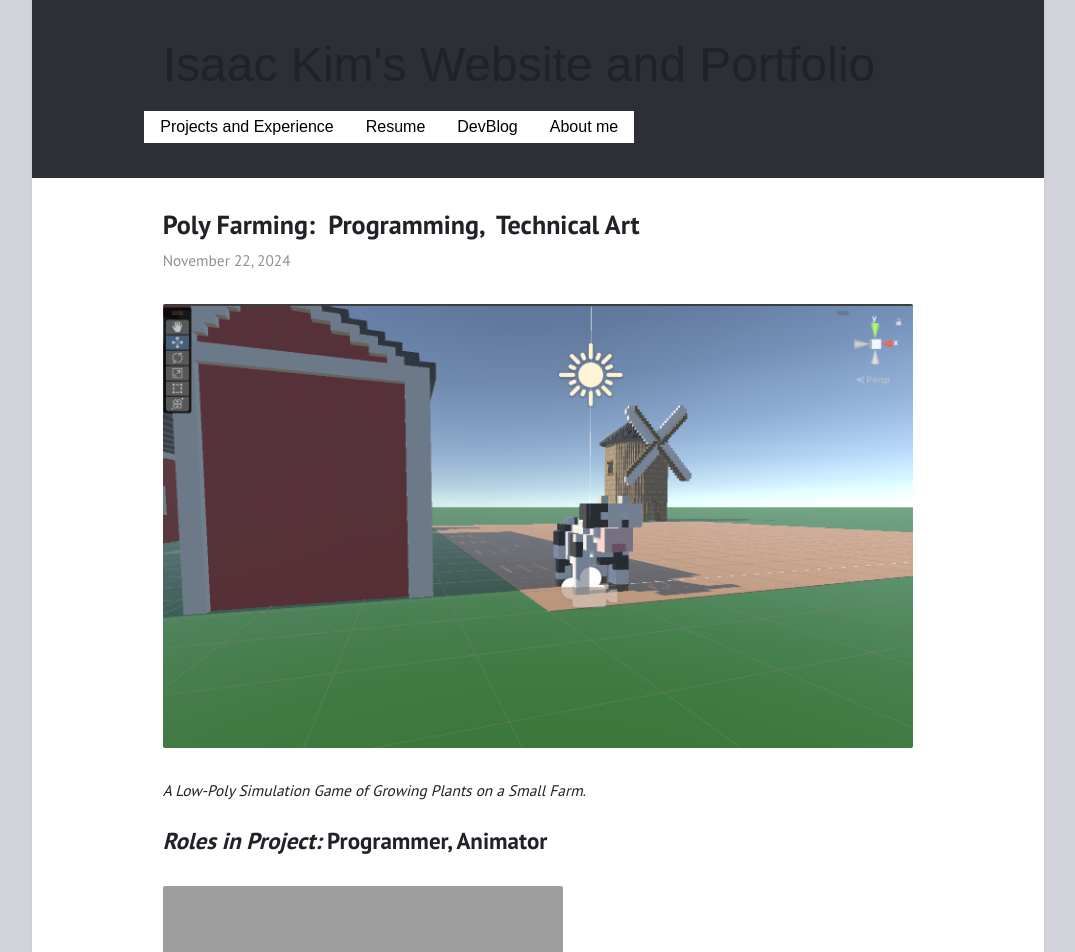
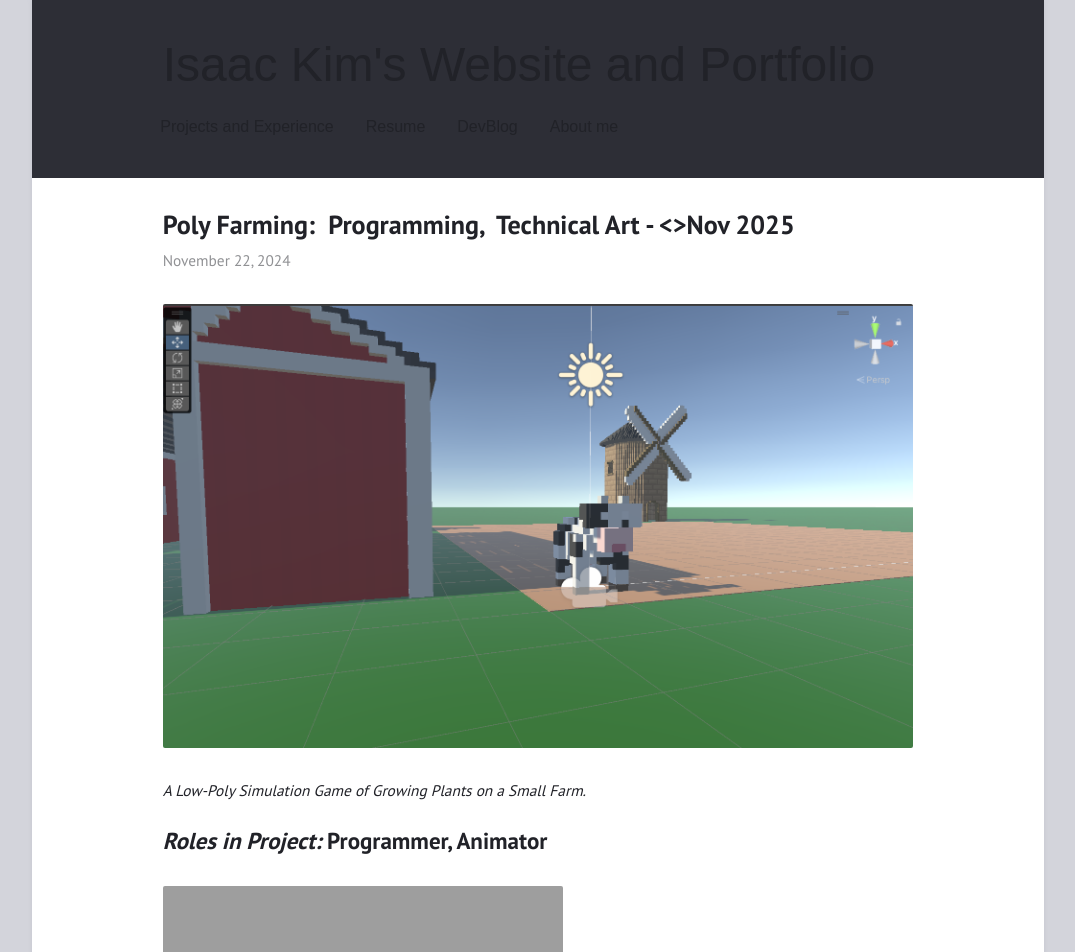
Before and after one commit to isaacwkm/isaacwkm.github.io, a Jekyll site: the page built from _posts/2024-11-22-PolyFarming.md, in a window 1280 px wide. Shown: the top 952 px of the page, without its empty margins (102-1177 px from the left). Built offline with Jekyll 4.4.1, drawn with Linux system fonts in a browser that asks for light colours.

Commit message:
Revert "fixed dynamic styling"
This reverts commit ee887885d053caa91949931a223cfbd6de07609b.

```diff
--- a/_config.yml
+++ b/_config.yml
@@ -31,7 +31,7 @@
 external: # shows a footer with social links - for available icons see fontawesome.com/icons
   - { title: Mail, icon: envelope, url: "mailto:isaacwkm@gmail.com" }
   - { title: Github, icon: github, url: "https://github.com/isaacwkm" }
-  - { title: Subscribe, icon: rss, url: "https://isaacwkm.github.io"}
+  #- {title: Subscribe, icon: rss, url: "/feed.xml"}
 
 comments:
 #  disqus_shortname: ""    # see https://disqus.com/
--- a/_posts/2024-11-22-PolyFarming.md
+++ b/_posts/2024-11-22-PolyFarming.md
@@ -1,5 +1,5 @@
 ---
-title:  "Poly Farming: &nbsp;Programming, &nbsp;Technical Art"
+title:  "Poly Farming: &nbsp;Programming, &nbsp;Technical Art - <>Nov 2025"
 layout: post
 categories: Portfolio
 date: 2024-11-22
--- a/_sass/layout.sass
+++ b/_sass/layout.sass
@@ -23,8 +23,6 @@
 
 nav
   margin: .5em -1.2em
-  background: white
-  color: black
 
 nav a
   font-family: 'Rockwell', sans-serif
--- a/assets/css/frame.sass
+++ b/assets/css/frame.sass
@@ -17,3 +17,11 @@
 @media (min-width: 32em)
   body > header, body > article, body > footer
     padding: 1.75em calc(22% - 6em)
+
+@media (prefers-color-scheme: dark)
+  html
+    background: darken($dark, 4%)
+  body > header, body > footer
+    background: $light
+  body, body > header, body > footer
+    box-shadow: 0 0 0 1px lighten($dark, 8%)
--- a/assets/css/sidebar.sass
+++ b/assets/css/sidebar.sass
@@ -1,60 +1,55 @@
-  ---
-  ---
+---
+---
 
-  @import index
+@import index
 
-  html
-    padding: 0
+html
+  padding: 0
 
-  body
-    font-size: 1.06em
-    margin: 0 0 0 16.5em
-    max-width: inherit
-    overscroll-behavior: none
+body
+  font-size: 1.06em
+  margin: 0 0 0 16.5em
+  max-width: inherit
+  overscroll-behavior: none
 
-  body > header, body > footer
-    display: none
+body > header, body > footer
+  display: none
 
-  body > article
-    margin: 0 5em
-    padding: 2em 0
-    max-width: 50em
+body > article
+  margin: 0 5em
+  padding: 2em 0
+  max-width: 50em
 
-  aside
-    display: block!important
-    position: fixed
-    overflow: auto
-    background: darken($dark, 2%)
-    color: #fff
-    padding: 2.25em
-    width: 12em
-    top: 0
-    bottom: 0
-    left: 0
+aside
+  display: block!important
+  position: fixed
+  overflow: auto
+  background: darken($dark, 2%)
+  color: #fff
+  padding: 2.25em
+  width: 12em
+  top: 0
+  bottom: 0
+  left: 0
 
-@media (max-width: 768px)
-  aside
-    background: $dark
-    color: $light
+article header h1
+  font-size: 2em
 
-  article header h1
-    font-size: 2em
+nav
+  margin: 0 -2.25em
 
-  nav
-    margin: 0 -2.25em
+nav a
+  display: block
+  margin: 0
+  padding: .5em 2.25em
 
-  nav a
-    display: block
-    margin: 0
-    padding: .5em 2.25em
+nav a:hover, nav a.selected
+  background: lighten($dark, 2%)
+  text-decoration: inherit
 
-  nav a:hover, nav a.selected
-    background: lighten($dark, 2%)
-    text-decoration: inherit
+.icon
+  margin-right: 1.2em
+  color: inherit!important
 
-  .icon
-    margin-right: 1.2em
-    color: inherit!important
-
-  .description
-    margin: 2em 0
+.description
+  margin: 2em 0
```
Also changed, not shown: _posts/2024-10-22-Ghost-Man.md (+1 -1 lines).
